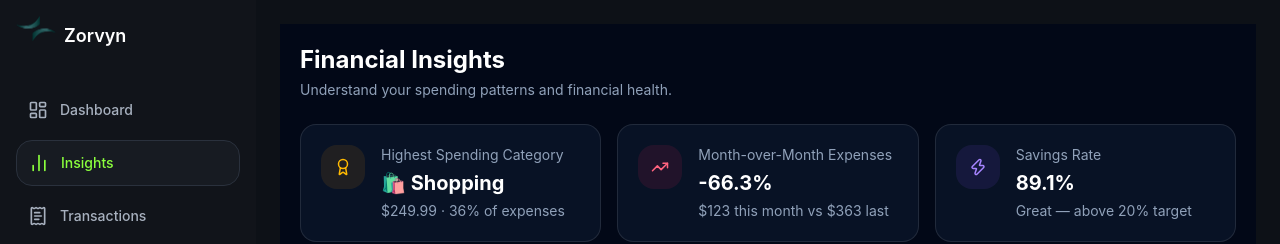
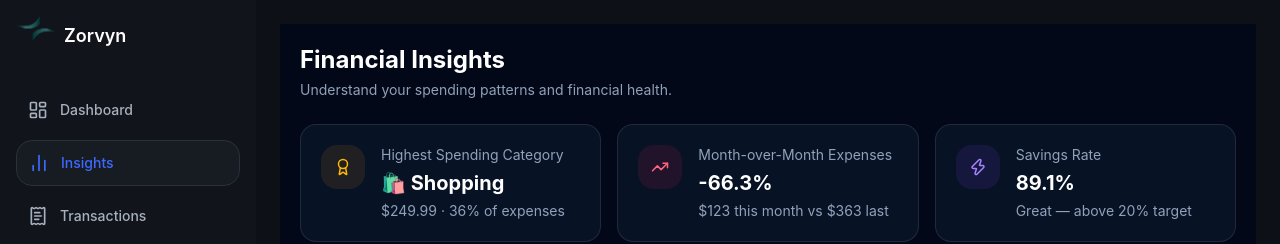
Before and after one commit to MuktiMishra/Fintech-Dashboard, a React (Vite) app in the folder frontend/: page /insights in a window 1280 px wide. Shown: the top 244 px of the page. Built offline with nearby package versions, Linux system fonts and the light colour scheme.

Commit message:
everything done

```diff
--- a/frontend/src/components/Card.jsx
+++ b/frontend/src/components/Card.jsx
@@ -1,4 +1,5 @@
 import { Wifi, CreditCard } from "lucide-react";
+import React from "react";
 
 export default function Card({
   brand = "VISA",
--- a/frontend/src/components/Login.jsx
+++ b/frontend/src/components/Login.jsx
@@ -10,8 +10,7 @@ export default function Login() {
     e.preventDefault();
     alert(`Mock Login Success\nEmail: ${email}`);
     navigate("/dashboard");
-  };
-
+  }; //mock login
   return (
     <div className="flex min-h-screen items-center justify-center bg-[#0D1117] px-4">
       <div className="w-full max-w-md rounded-2xl border border-white/10 bg-[#111827] p-6 sm:p-8">
--- a/frontend/src/components/Sidebar.jsx
+++ b/frontend/src/components/Sidebar.jsx
@@ -42,7 +42,7 @@ export default function Sidebar({ open, setOpen }) {
 
       <nav className="space-y-2">
         {items.map((item) => {
-          const Icon = item.Icon;
+          const Icon = item.Icon; //sidebar icon
 
           return (
             <NavLink
@@ -52,7 +52,7 @@ export default function Sidebar({ open, setOpen }) {
               className={({ isActive }) =>
                 `w-full flex items-center gap-3 rounded-2xl px-3 py-3 transition ${
                   isActive
-                    ? "bg-[#171B22] text-[#8BFF3D] border border-[#2A313D]"
+                    ? "bg-[#171B22] text-[#3d6aff] border border-[#2A313D]"
                     : "text-[#A7B0BE] hover:bg-[#171B22] hover:text-white"
                 }`
               }
--- a/frontend/src/components/Signup.jsx
+++ b/frontend/src/components/Signup.jsx
@@ -10,7 +10,7 @@ export default function Signup() {
   const handleSignup = (e) => {
     e.preventDefault();
     alert(`Mock Signup Success\nWelcome, ${name}`);
-    navigate("/dashboard");
+    navigate("/dashboard"); //mock signup
   };
 
   return (
```
